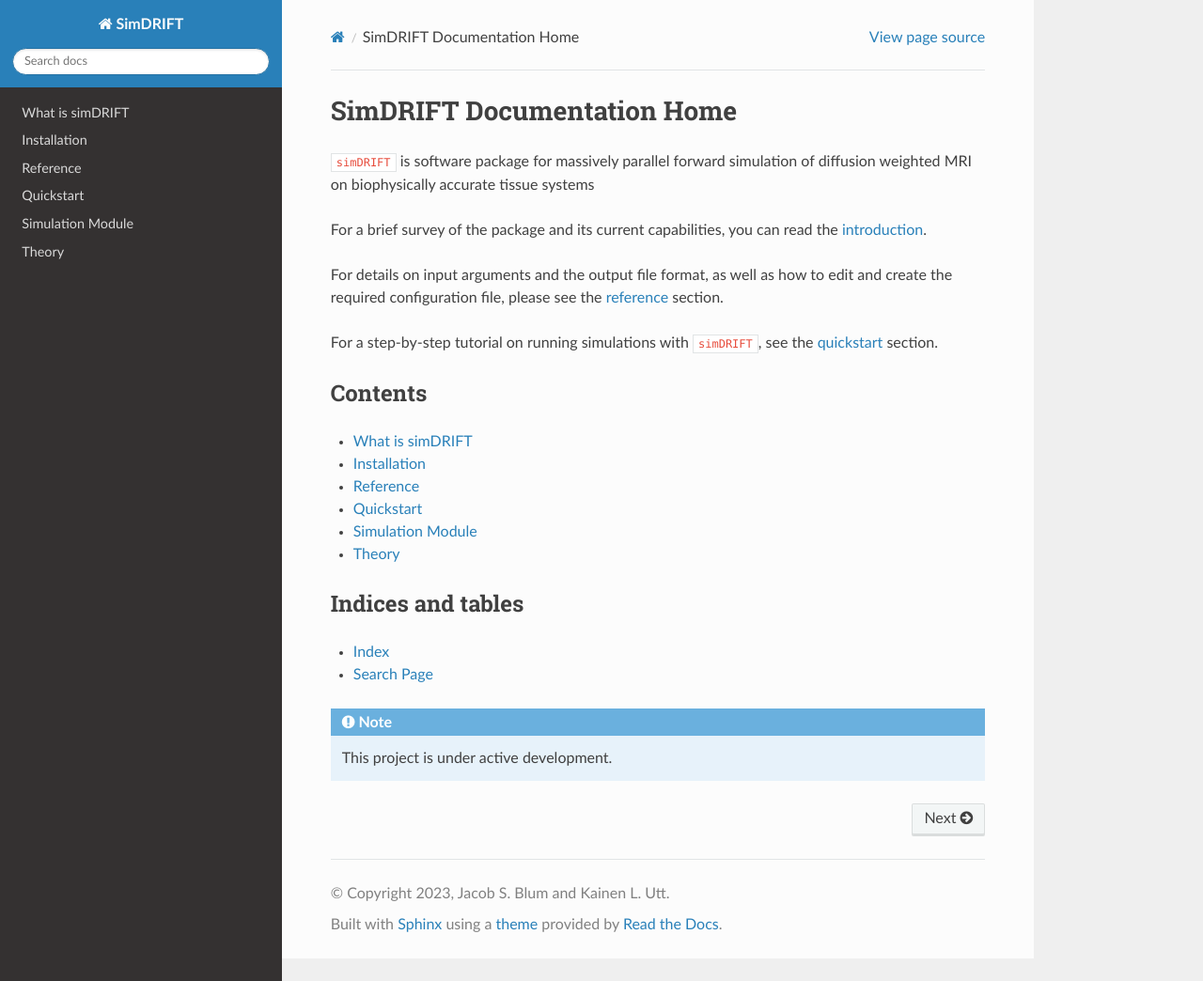
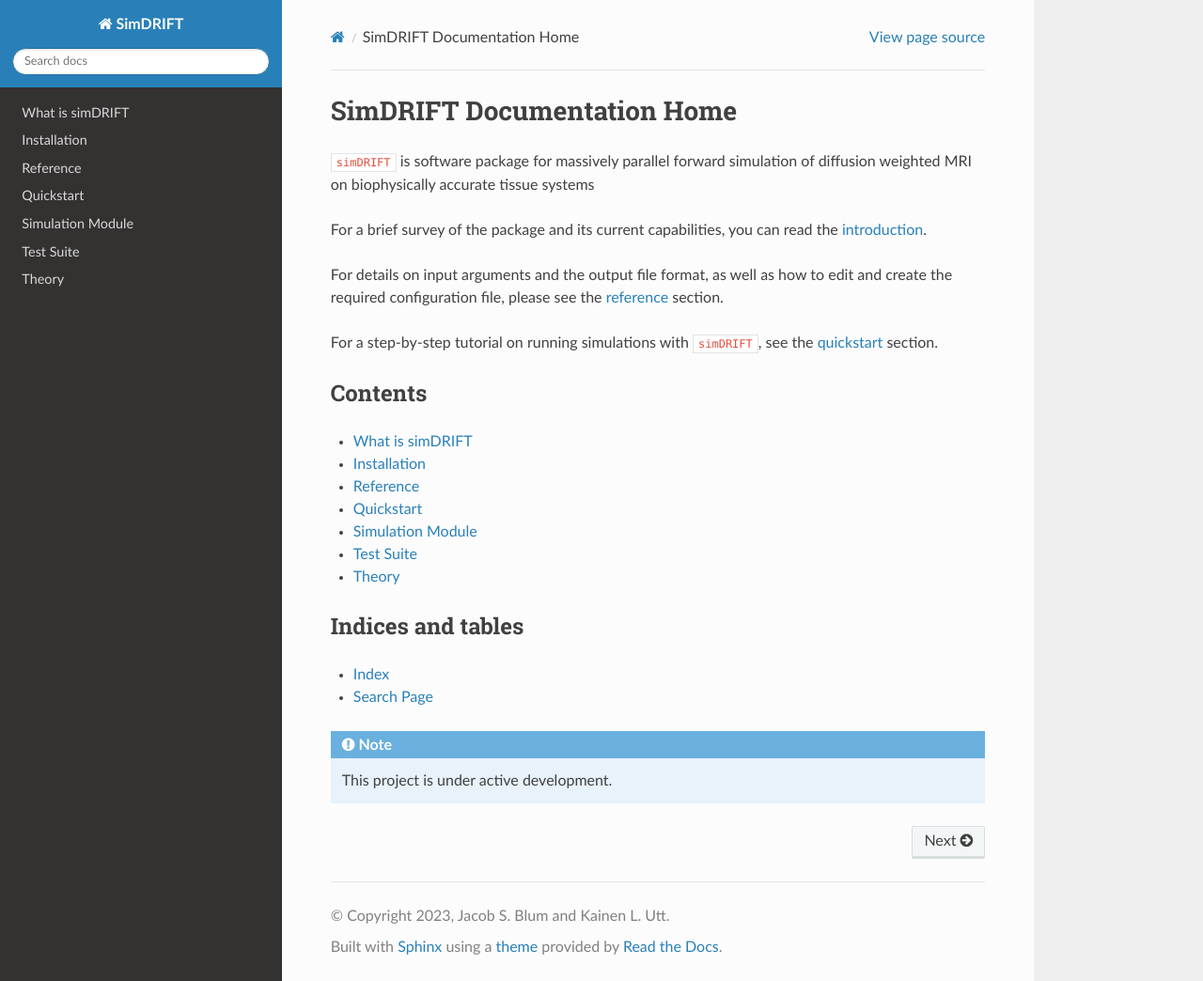
Before and after one commit to jacobblum/simDRIFT, a Sphinx documentation site: the page built from docs/source/index.rst, in a window 1280 px wide and 1044 px high. Shown: the whole window at 94% size. Built offline with Sphinx 7.4.7 and the Read the Docs theme 2.0.0, drawn with Linux system fonts in a browser that asks for light colours.

Commit message:
Update index.rst
added test suite docs

```diff
--- a/docs/source/index.rst
+++ b/docs/source/index.rst
@@ -28,6 +28,7 @@ Contents
    reference/index
    quickstart/index
    simulation/index
+   test_suite/index
    theory/index
 
 
```
